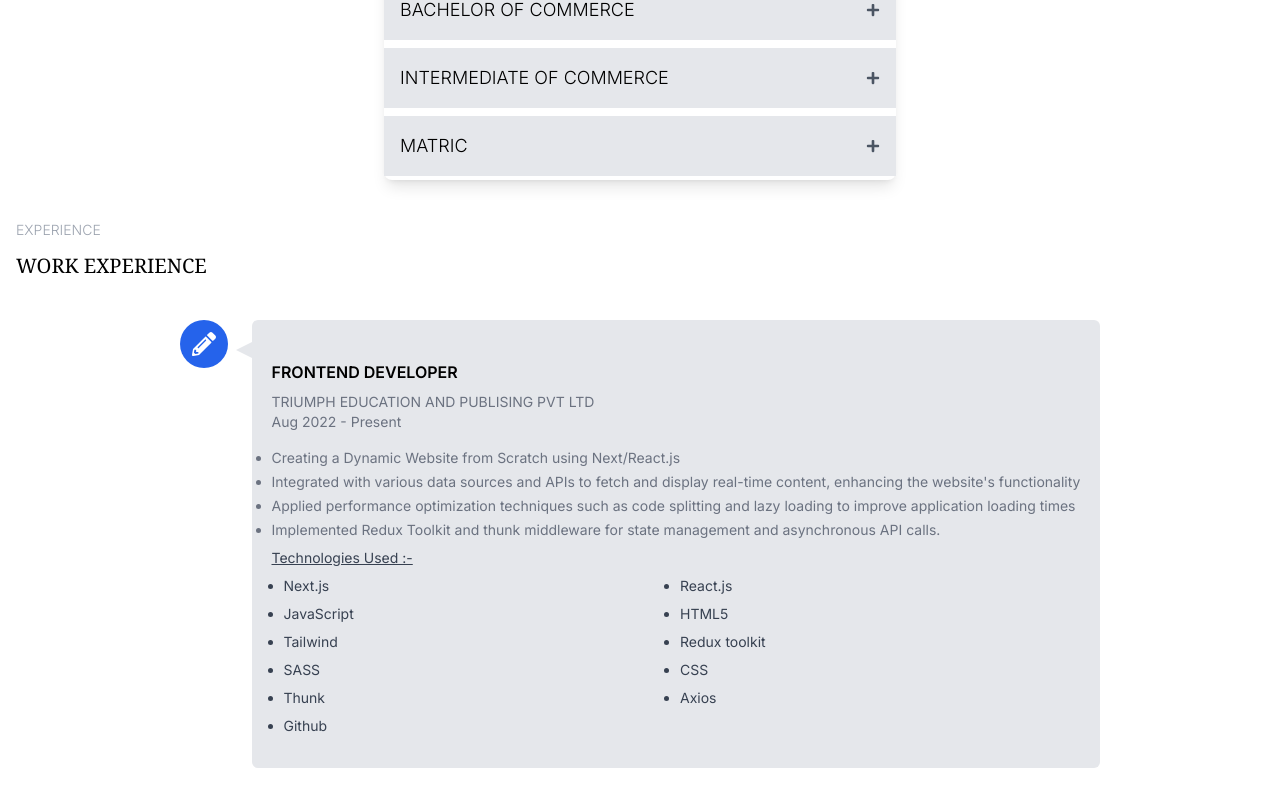
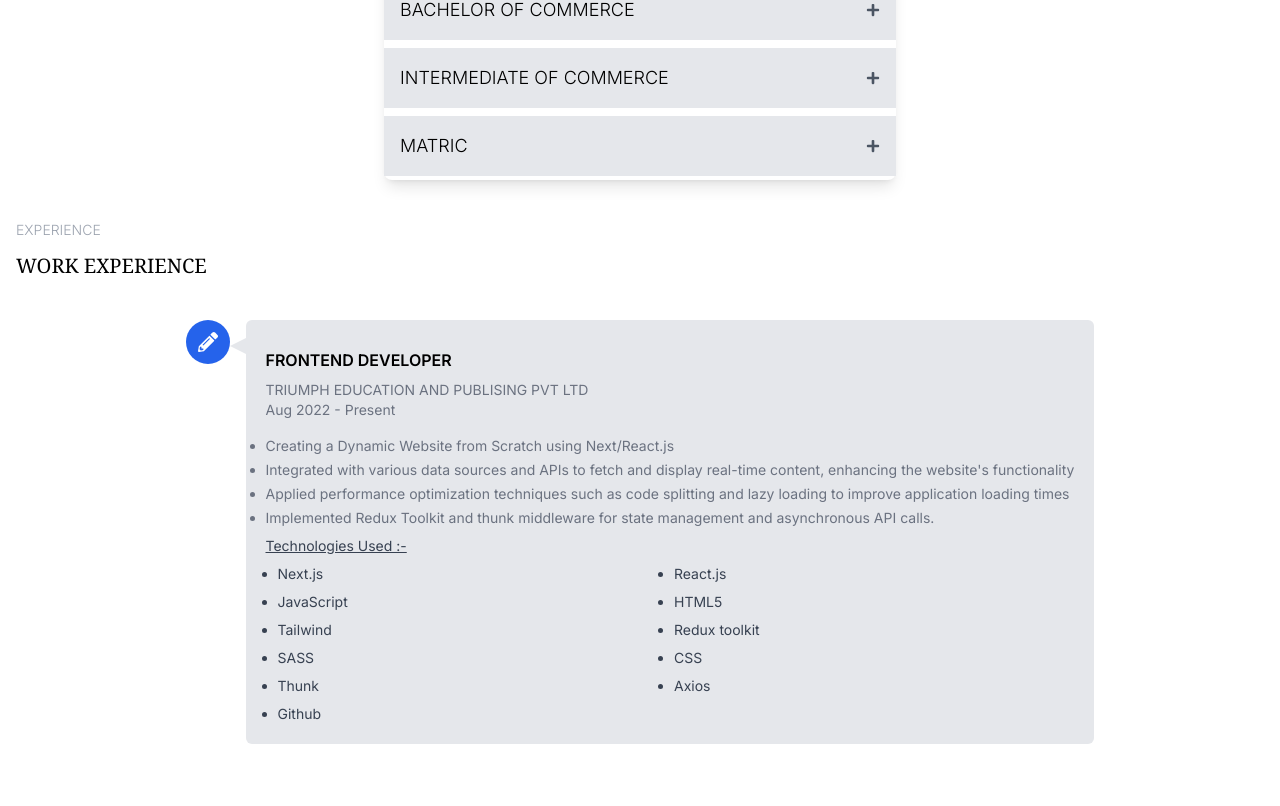
Before and after one commit to wasimakram97091/wasim-portfolio, a Next.js app: page / in a window 1280 px wide. Shown: the part 4434-5240 px from the top of the page. After the commit the page ends 5218 px from the top, so only its background shows below. Built offline with nearby package versions, Linux system fonts and the light colour scheme.

Commit message:
changes in css

```diff
--- a/components/pages/experiencePage/Experiences.jsx
+++ b/components/pages/experiencePage/Experiences.jsx
@@ -20,11 +20,11 @@ function Experiences() {
     <SectionWrapper>
       <motion.div variants={fadeIn("up", 0.2)} initial="hidden" whileInView={"show"} viewport={{ once: false, amount: 0.7 }} className="px-4 my-10">
         <PageHeading upperHeading={"EXPERIENCE"} dawnHeading={"WORK EXPERIENCE"} />
-        <div className="flex justify-center items-start gap-6">
+        <div className="flex justify-center items-start gap-4">
           <div className="bg-blue-600 rounded-full p-3">
-            <FaPencilAlt className="text-white text-2xl" />
+            <FaPencilAlt className="text-white text-xl" />
           </div>
-          <div className="bg-gray-200 px-5 py-8 rounded-md relative">
+          <div className="bg-gray-200 p-5 rounded-md relative">
             <h2 className="font-semibold my-2">FRONTEND DEVELOPER</h2>
             <p className="text-sm text-gray-500">TRIUMPH EDUCATION AND PUBLISING PVT LTD</p>
             <p className="text-sm text-gray-500">Aug 2022 - Present</p>
@@ -46,7 +46,7 @@ function Experiences() {
               ))}
             </ul>
 
-            <div className="absolute top-5 -left-4 -rotate-90 w-0 h-0 border-l-[10px] border-l-transparent border-r-[10px] border-r-transparent border-b-[20px] border-b-gray-200"></div>
+            <div className="absolute top-4 -left-4 -rotate-90 w-0 h-0 border-l-[10px] border-l-transparent border-r-[10px] border-r-transparent border-b-[20px] border-b-gray-200"></div>
           </div>
         </div>
       </motion.div>
```
